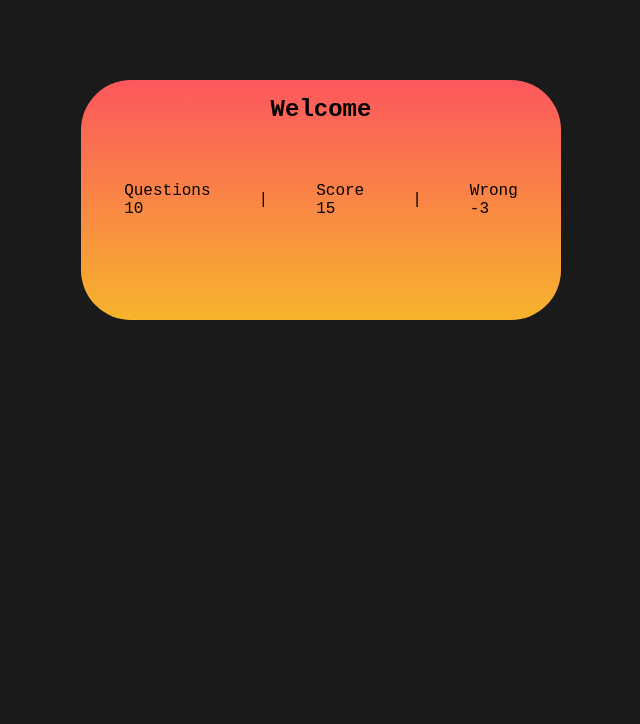
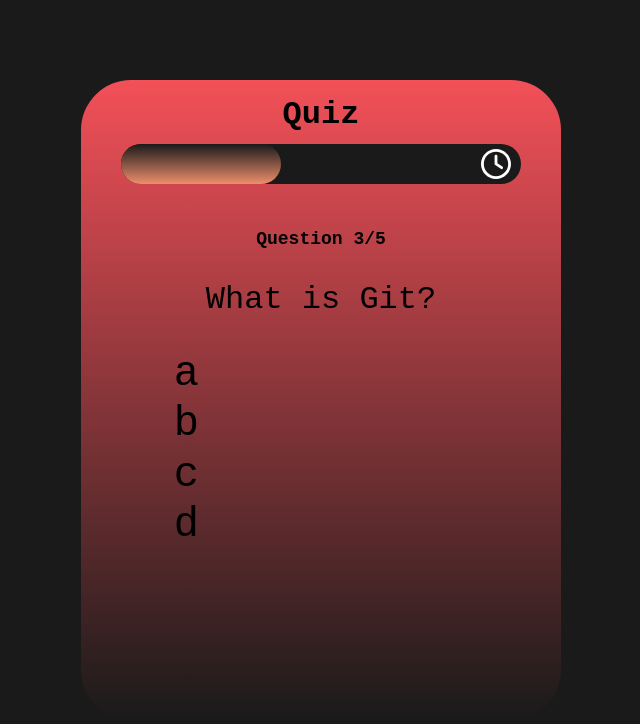
Before and after one commit to ricardoci/Quiz, a plain HTML site: page index.html in a window 1280 px wide. Shown: the whole page, without its empty margins (319-959 px from the left). Drawn offline with Linux system fonts and the light colour scheme.

Commit message:
working on quiz page

```diff
--- a/assets/style.css
+++ b/assets/style.css
@@ -7,14 +7,15 @@
 body{
     background-color: #1a1a1a;
     width:100%;
-    height: 1024px;
+    height: 100%;
     font-family:monospace, "monoid";
+    overflow: hidden;
 
 }
 
 .welcomeBox{
 
-    background: linear-gradient(#fc575e,#f7b42c);
+    background: linear-gradient(#f35058,#1a1a1a);
     height: 15rem;
     width: 30rem;
     border-radius: 50px;
@@ -23,6 +24,11 @@ body{
     justify-content: center;
     margin-top: 5rem;
 
+
+
+}
+.welcomeBox:hover{
+    border-style: solid;
 
 }
 .welcome{
@@ -55,3 +61,120 @@ body{
     align-items: center;
 
 }
+
+
+.playQuiz{
+position: relative;
+align-items: center;
+    display: flex;
+     align-items: center;
+     justify-content: center;
+     height: 15rem;
+
+
+}
+
+.t{
+    position: absolute;
+    bottom:0%;
+
+}
+
+button{
+    width:8rem;
+    height: 2.5rem;
+    border-radius: 50px;
+    background: linear-gradient(#f35058,#1a1a1a);
+    font-size: 18px;
+    border-style: none;
+    cursor: pointer;
+
+}
+button:hover{
+    border-style: solid;
+}
+
+/* new box  */
+.quizBox{
+    background: linear-gradient(#f35058,#1a1a1a);
+    height: 40rem;
+    width: 30rem;
+    border-radius: 50px;
+    margin: auto;
+
+    margin-top: 5rem;
+
+
+}
+.quizBox .title{
+    display: flex;
+    justify-content: center;
+    margin:1rem;
+
+}
+.title h1{
+    margin-top: 1rem;
+}
+.timer{
+    height:40px;
+    width:25rem;
+    margin:4rem;
+    background-color: #1a1a1a;
+    display: flex;
+    position: absolute;
+    align-items: center;
+    justify-content: center;
+    border-radius:  50px;
+
+
+}
+.timer img{
+    height: 30px;
+    width:30px;
+    margin-left: auto;
+    margin-right: 10px;
+    filter:invert(100%);
+
+
+
+
+}
+.timeBar{
+    height:40px;
+    width:10rem;
+
+    background: linear-gradient(#1a1a1a,#EE8E6B);
+
+    border-radius:  50px;
+
+}
+.questionWrap{
+    display: flex;
+    justify-content: center;
+    font-size: 24px;
+    margin:4rem;
+
+}
+.questionsNum h1{
+    font-size: 18px;
+    display: flex;
+    justify-content: center;
+    margin:2rem;
+}
+.questionsNum span{
+    font-size: 32px;
+    display: flex;
+    justify-content: center;
+    margin:2rem;
+
+}
+.options{
+    font-size: 42px;
+    position: absolute;
+    margin: 0 auto;
+
+
+
+
+
+}
--- a/index.html
+++ b/index.html
@@ -8,12 +8,13 @@
 </head>
 <body>
 
-<div class="box">
+    <!-- Welcome Menu -->
+<!-- <div class="box">
     <div class="text"></div>
 
     <div class="welcomeBox">
         <div class="welcome">
-        <h1>Welcome</h1>
+        <h1>Welcome Player</h1>
     </div>
 
 
@@ -31,7 +32,47 @@
 
 
 
+
+
 </div>
+
+
+<div class="playQuiz">
+
+    <div class="t">
+    <button>Play Game</button>
+</div>
+</div> -->
+
+<!-- quiz UI -->
+
+
+<div class="quizBox">
+    <div class="title">
+        <h1>Quiz</h1>
+        <div class="timer"><div class="timeBar"></div><img src="assets/img/clock-regular.svg" alt=""></div>
+    </div>
+
+
+    <div class="questionWrap">
+    <div class="questionsNum">
+
+        <h1>   Question 3/5</h1>
+        <div class="question">
+            <span>What is Git?</span>
+        </div>
+        <div class="options">
+            <option value="1">a</option>
+            <option value="2">b</option>
+            <option value="3">c</option>
+            <option value="4">d</option>
+        </div>
+    </div>
+</div>
+
+
+</div>
+
 
 
 
```
Also changed, not shown: assets/img/clock-regular.svg (added).
